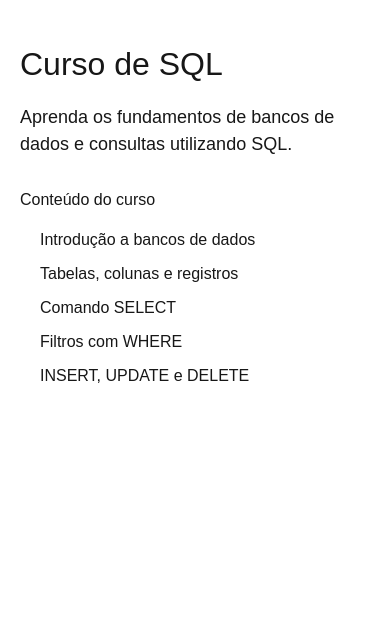
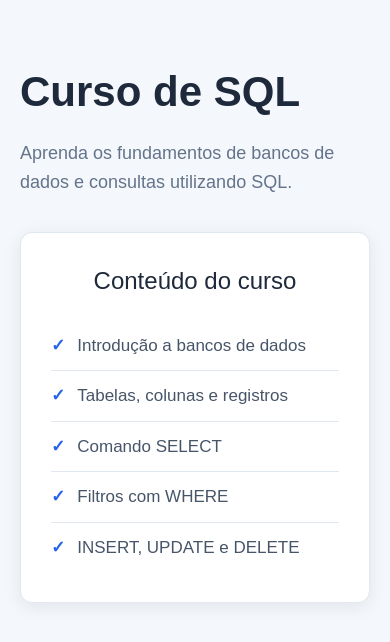
Before and after one commit to Rosangeladias88/devcourses-nextjs, a Next.js app: page /cursos/sql in a window 390 px wide. Shown: the top 642 px of the page. Built offline with nearby package versions, Linux system fonts and the light colour scheme.

Commit message:
style: improve course pages and cards

```diff
--- a/src/app/cursos/CoursePage.module.css
+++ b/src/app/cursos/CoursePage.module.css
@@ -1,31 +1,58 @@
 .container {
   max-width: 900px;
   margin: 0 auto;
-  padding: 40px 20px;
+  padding: 60px 20px;
+  min-height: 100vh;
 }
 
 .title {
-  font-size: 32px;
+  font-size: 42px;
+  font-weight: 700;
+  color: #1e293b;
   margin-bottom: 16px;
 }
 
 .description {
   font-size: 18px;
-  margin-bottom: 30px;
+  line-height: 1.6;
+  color: #64748b;
+  margin-bottom: 35px;
 }
 
 .content {
-  margin-top: 20px;
+  background-color: #ffffff;
+  padding: 30px;
+  border-radius: 12px;
+  box-shadow: 0 4px 18px rgba(0, 0, 0, 0.08);
+  border: 1px solid #e2e8f0;
 }
 
 .content h2 {
-  margin-bottom: 16px;
+  font-size: 24px;
+  color: #1e293b;
+  margin-bottom: 22px;
 }
 
 .content ul {
-  padding-left: 20px;
+  list-style: none;
+  padding: 0;
+  margin: 0;
 }
 
 .content li {
-  margin-bottom: 10px;
+  padding: 12px 0;
+  font-size: 17px;
+  color: #475569;
+  border-bottom: 1px solid #e2e8f0;
 }
+
+.content li::before {
+  content: "✓";
+  margin-right: 12px;
+  font-weight: bold;
+  color: #2563eb;
+}
+
+.content li:last-child {
+  border-bottom: none;
+}
--- a/src/app/globals.css
+++ b/src/app/globals.css
@@ -1,32 +1,56 @@
 @import "tailwindcss";
 
 :root {
-  --background: #ffffff;
-  --foreground: #171717;
+  --background: #f4f7fb;
+  --foreground: #1f2937;
 }
 
-@theme inline {
-  --color-background: var(--background);
-  --color-foreground: var(--foreground);
-  --font-sans: var(--font-geist-sans);
-  --font-mono: var(--font-geist-mono);
-}
-
-@media (prefers-color-scheme: dark) {
-  :root {
-    --background: #0a0a0a;
-    --foreground: #ededed;
-  }
+* {
+  box-sizing: border-box;
 }
 
 body {
+  margin: 0;
   background: var(--background);
   color: var(--foreground);
   font-family: Arial, Helvetica, sans-serif;
 }
+
+main {
+  min-height: 100vh;
+}
+
+section {
+  max-width: 1100px;
+  margin: 0 auto;
+  padding: 50px 24px;
+}
+
+section h2 {
+  font-size: 32px;
+  margin: 0 0 10px;
+  text-align: center;
+}
+
+section > p {
+  text-align: center;
+  color: #64748b;
+  font-size: 17px;
+  margin-bottom: 35px;
+}
+
 .course-grid {
   display: grid;
-  grid-template-columns: repeat(auto-fit, minmax(250px, 1fr));
-  gap: 20px;
-  padding: 20px;
+  grid-template-columns: repeat(3, 1fr);
+  gap: 24px;
 }
+
+@media (max-width: 800px) {
+  .course-grid {
+    grid-template-columns: 1fr;
+  }
+
+  section {
+    padding: 35px 20px;
+  }
+}
--- a/src/components/CourseCard.module.css
+++ b/src/components/CourseCard.module.css
@@ -6,6 +6,9 @@
   background-color: #ffffff;
   box-shadow: 0 4px 12px rgba(0, 0, 0, 0.08);
   transition: transform 0.2s ease, box-shadow 0.2s ease;
+  display: flex;
+flex-direction: column;
+min-height: 210px;
 }
 
 .card:hover {
@@ -31,6 +34,8 @@
   color: #ffffff;
   cursor: pointer;
   font-weight: 600;
+  margin-top: auto;
+align-self: flex-start;
 }
 
 .card button:hover {
```
